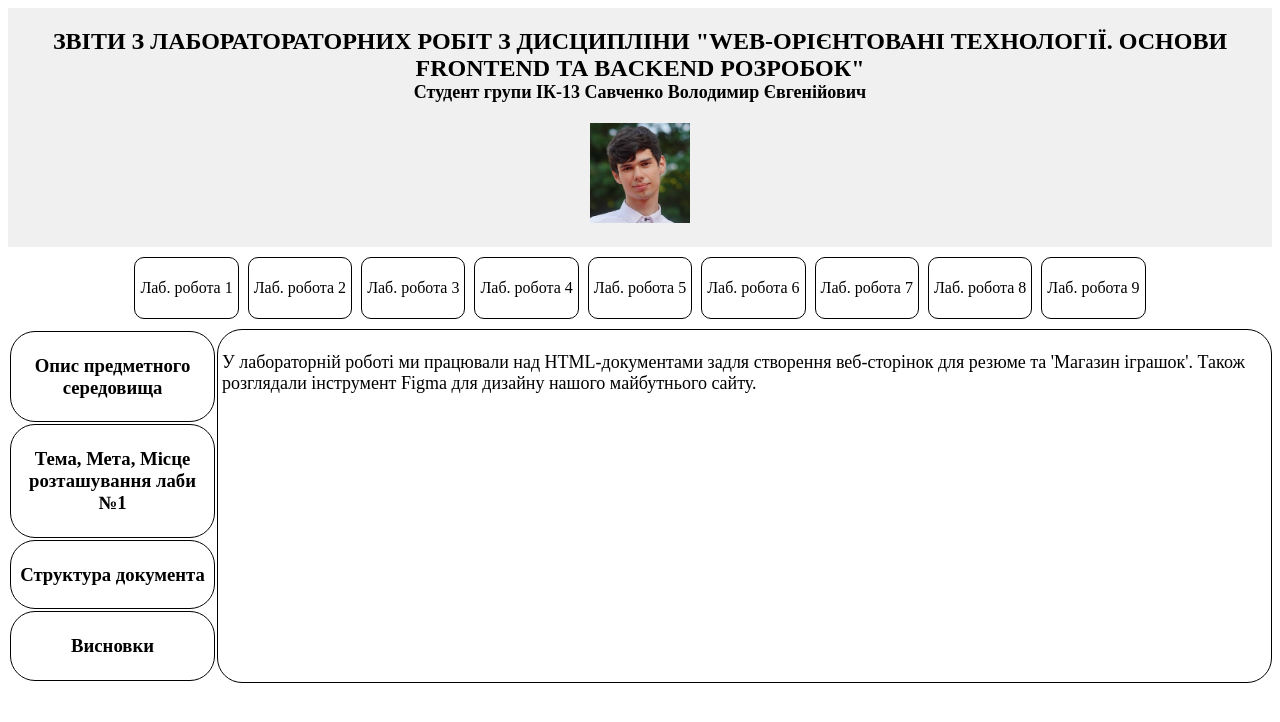
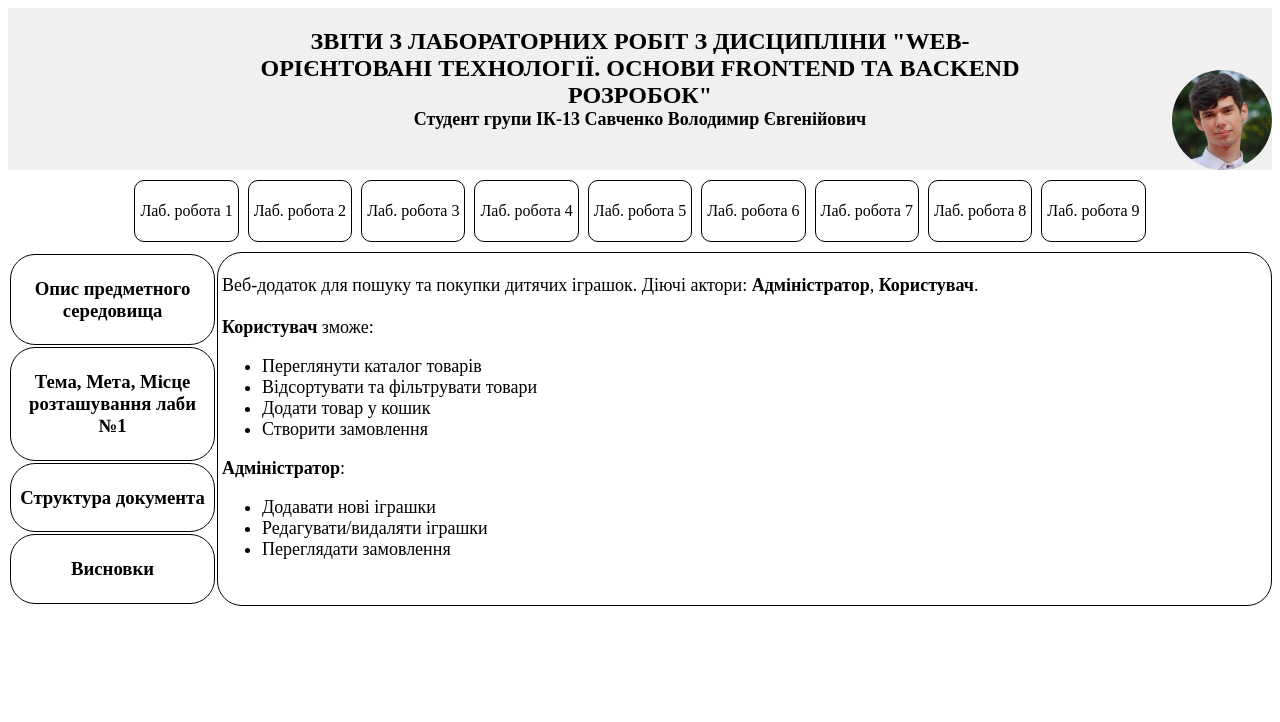
Before and after one commit to VoranReygetov/basics-full-stack-labs, a plain HTML site: page index.html in a window 1280 px wide. Both pictures are taken after a click on the element "Опис предметного середовища". Drawn offline with Linux system fonts and the light colour scheme.

Commit message:
Made icon position absolute to the right, changed desc for project.

```diff
--- a/index.html
+++ b/index.html
@@ -11,15 +11,17 @@
     <!--footer-->
     <footer>
         <div class="footer-wrapper">
+            <div class="text-container">
                 <div class="report-title">
                     <h1>
-                    ЗВІТИ З ЛАБОРАТОРАТОРНИХ РОБІТ З ДИСЦИПЛІНИ "WEB-ОРІЄНТОВАНІ ТЕХНОЛОГІЇ. ОСНОВИ FRONTEND ТА BACKEND РОЗРОБОК"
+                        ЗВІТИ З ЛАБОРАТОРНИХ РОБІТ З ДИСЦИПЛІНИ "WEB-ОРІЄНТОВАНІ ТЕХНОЛОГІЇ. ОСНОВИ FRONTEND ТА BACKEND РОЗРОБОК"
                     </h1>
                     <h2>
                         Студент групи ІК-13 Савченко Володимир Євгенійович
                     </h2>
                 </div>
-            <img src="imgs/profile.jpg"class="prof-icon" alt="">
+            </div>
+            <img src="imgs/profile.jpg" class="prof-icon" alt="">
         </div>
     </footer>
     <!--main-->
@@ -79,8 +81,20 @@
         <!--content-->
         <div id="content" class="content-wrapper">
             <p>
-                У лабораторній роботі ми працювали над HTML-документами задля створення веб-сторінок для резюме та "Магазин іграшок".
-                Також розглядали інструмент Figma для дизайну нашого майбутнього сайту.
+                Веб-додаток для пошуку та покупки дитячих іграшок. Діючі актори: <strong>Адміністратор</strong>, <strong>Користувач</strong>.<br><br>
+                <strong>Користувач</strong> зможе:
+                <ul>
+                    <li>Переглянути каталог товарів</li>
+                    <li>Відсортувати та фільтрувати товари</li>
+                    <li>Додати товар у кошик</li>
+                    <li>Створити замовлення</li>
+                </ul>
+                <strong>Адміністратор</strong>:
+                <ul>
+                    <li>Додавати нові іграшки</li>
+                    <li>Редагувати/видаляти іграшки</li>
+                    <li>Переглядати замовлення</li>
+                </ul>
             </p>
         </div>
     </section>
--- a/scripts.js
+++ b/scripts.js
@@ -4,7 +4,22 @@ function labDescription_1() {
 
     // Змінюємо текст у елементі div
     contentDiv.innerHTML = `
-        <p> У лабораторній роботі ми працювали над HTML-документами задля створення веб-сторінок для резюме та 'Магазин іграшок'. Також розглядали інструмент Figma для дизайну нашого майбутнього сайту.</p>
+    <p>
+    Веб-додаток для пошуку та покупки дитячих іграшок. Діючі актори: <strong>Адміністратор</strong>, <strong>Користувач</strong>.<br><br>
+    <strong>Користувач</strong> зможе:
+    <ul>
+        <li>Переглянути каталог товарів</li>
+        <li>Відсортувати та фільтрувати товари</li>
+        <li>Додати товар у кошик</li>
+        <li>Створити замовлення</li>
+    </ul>
+    <strong>Адміністратор</strong>:
+    <ul>
+        <li>Додавати нові іграшки</li>
+        <li>Редагувати/видаляти іграшки</li>
+        <li>Переглядати замовлення</li>
+    </ul>
+</p>
     `;
 }
 
@@ -106,6 +121,6 @@ function conclusions_1() {
     contentDiv.innerHTML = `
     <p>
                 У ході лабораторної роботи ми навчилися створювати та клонувати репозиторії з Github, використовувати застосунок Figma для створення макетів, вивчили семантичні теги,
-                на практиці застосували різні теги, такі як table, a, ul, ol та створили своє резюме, свій сайт та звітний HTML-документ.
+                на практиці застосували різні теги, такі як table, a, ul, ol та створили своє резюме, сайт та звітний HTML-документ.
             </p>  `;
 }
--- a/styles.css
+++ b/styles.css
@@ -1,11 +1,19 @@
 .footer-wrapper {
     background-color: #f0f0f0;
     padding: 20px;
+    display: flex;
+    align-items: center;
+    justify-content: center;
+    position: relative; /* Для правильного позиціонування .prof-icon */
+}
+
+.text-container {
     text-align: center;
 }
 
 .report-title {
     margin-bottom: 20px;
+    max-width: 800px;
 }
 
 .report-title h1 {
@@ -22,6 +30,10 @@
 .prof-icon {
     width: 100px;
     height: 100px;
+    position: absolute;
+    bottom: 0;
+    right: 0;
+    border-radius: 50%;
 }
 
 .lab-wrapper {
```
Lines whose indentation alone changed are shown as unchanged.
